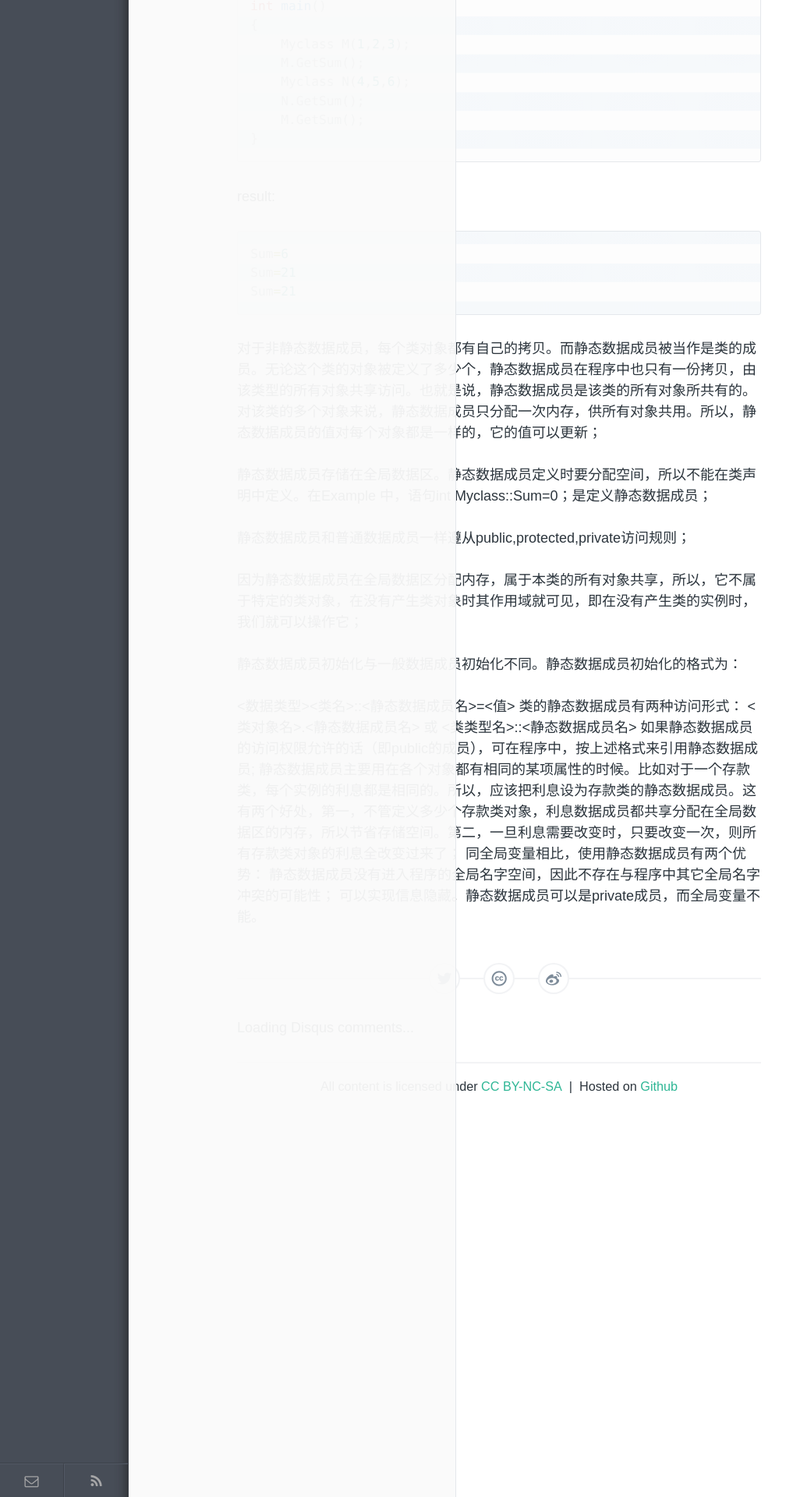
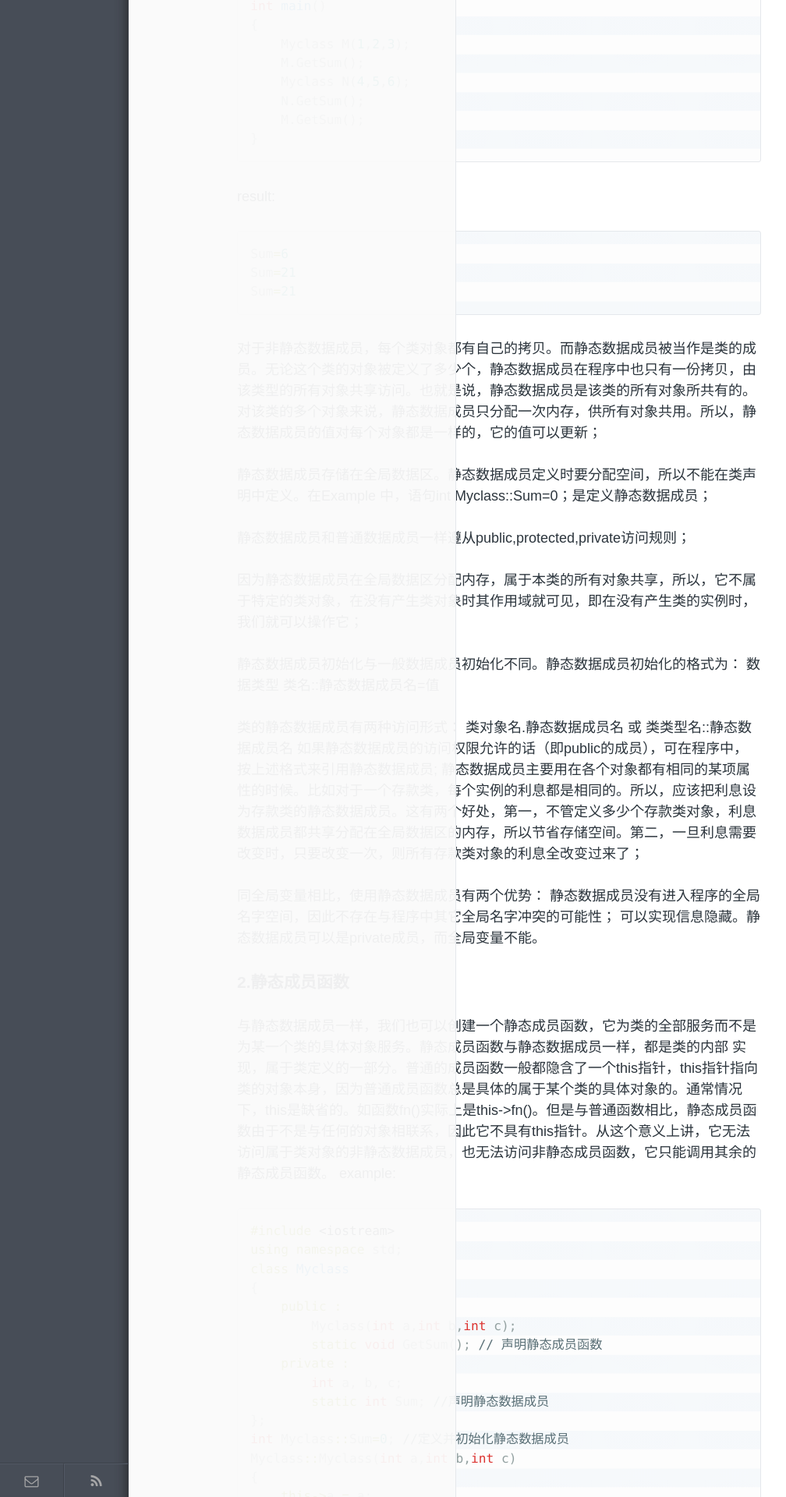
Before and after one commit to gaochengsi/doc, a Jekyll site: the page built from _posts/programme/2016-12-15-understand-keyword-static.md, in a window 1280 px wide. Shown: the part 3080-5000 px from the top of the page at 78% size, without its empty margins (0-1008 px from the left). Built offline with Jekyll 4.4.1, drawn with Linux system fonts in a browser that asks for light colours; comment, search, counter and statistics services are not loaded.

Commit message:
modified:   _posts/programme/2016-12-15-understand-keyword-static.md

````diff
--- a/_posts/programme/2016-12-15-understand-keyword-static.md
+++ b/_posts/programme/2016-12-15-understand-keyword-static.md
@@ -135,13 +135,74 @@ Sum=21
 因为静态数据成员在全局数据区分配内存，属于本类的所有对象共享，所以，它不属于特定的类对象，在没有产生类对象时其作用域就可见，即在没有产生类的实例时，我们就可以操作它；
 
 静态数据成员初始化与一般数据成员初始化不同。静态数据成员初始化的格式为：
-<数据类型><类名>::<静态数据成员名>=<值>
+数据类型 类名::静态数据成员名=值
 
 类的静态数据成员有两种访问形式：
-<类对象名>.<静态数据成员名> 或 <类类型名>::<静态数据成员名>
+类对象名.静态数据成员名 或 类类型名::静态数据成员名
 如果静态数据成员的访问权限允许的话（即public的成员），可在程序中，按上述格式来引用静态数据成员;
 静态数据成员主要用在各个对象都有相同的某项属性的时候。比如对于一个存款类，每个实例的利息都是相同的。所以，应该把利息设为存款类的静态数据成员。这有两个好处，第一，不管定义多少个存款类对象，利息数据成员都共享分配在全局数据区的内存，所以节省存储空间。第二，一旦利息需要改变时，只要改变一次，则所有存款类对象的利息全改变过来了；
 
 同全局变量相比，使用静态数据成员有两个优势：
 静态数据成员没有进入程序的全局名字空间，因此不存在与程序中其它全局名字冲突的可能性；
 可以实现信息隐藏。静态数据成员可以是private成员，而全局变量不能。
+
+### 2.静态成员函数
+
+与静态数据成员一样，我们也可以创建一个静态成员函数，它为类的全部服务而不是为某一个类的具体对象服务。静态成员函数与静态数据成员一样，都是类的内部 实现，属于类定义的一部分。普通的成员函数一般都隐含了一个this指针，this指针指向类的对象本身，因为普通成员函数总是具体的属于某个类的具体对象的。通常情况下，this是缺省的。如函数fn()实际上是this->fn()。但是与普通函数相比，静态成员函数由于不是与任何的对象相联系，因此它不具有this指针。从这个意义上讲，它无法访问属于类对象的非静态数据成员，也无法访问非静态成员函数，它只能调用其余的静态成员函数。
+example:
+
+```c++
+#include <iostream>
+using namespace std;
+class Myclass
+{
+    public :
+        Myclass(int a,int b,int c);
+        static void GetSum(); // 声明静态成员函数
+    private :
+        int a, b, c;
+        static int Sum; //声明静态数据成员
+};
+int Myclass::Sum=0; //定义并初始化静态数据成员
+Myclass::Myclass(int a,int b,int c)
+{
+    this->a = a;
+    this->b = b;
+    this->c = c;
+    Sum += a + b + c; //非静态成员函数可以访问静态数据成员
+}
+void Myclass::GetSum() //静态成员函数的实现,不用加static
+{
+    // cout<<a<<endl; //错误代码，a是非静态数据成员
+    cout<<"Sum="<<Sum<<endl;
+}
+int main()
+{
+    Myclass M(1,2,3);
+    M.GetSum();
+    Myclass N(4,5,6);
+    N.GetSum();
+    Myclass::GetSum();
+}
+```
+
+result:
+
+```c++
+Sum=6
+Sum=21
+Sum=21
+```
+
+关于静态成员函数，可以总结为以下几点：
+出现在类体外的函数定义不能指定关键字static；
+静态成员之间可以相互访问，包括静态成员函数访问静态数据成员和访问静态成员函数；
+非静态成员函数可以任意地访问静态成员函数和静态数据成员；
+静态成员函数不能访问非静态成员函数和非静态数据成员；
+由于没有this指针的额外开销，因此静态成员函数与类的全局函数相比速度上会有少许的增长；
+调用静态成员函数，可以用成员访问操作符（.）和（->；）为一个类的对象或指向类对象的指针调用静态成员函数，也可以直接使用如下格式：
+<；类名>::<；静态成员函数名>；（<；参数表>；）
+调用类的静态成员函数。
+作用
+static静态变量声明符。在声明它的程序块，子程序块或函数内部有效，值保持，在整个程序期间分配存储器空间，编译器默认值0。
+是C++中很常用的修饰符，它被用来控制变量的存储方式和可见性。
````
